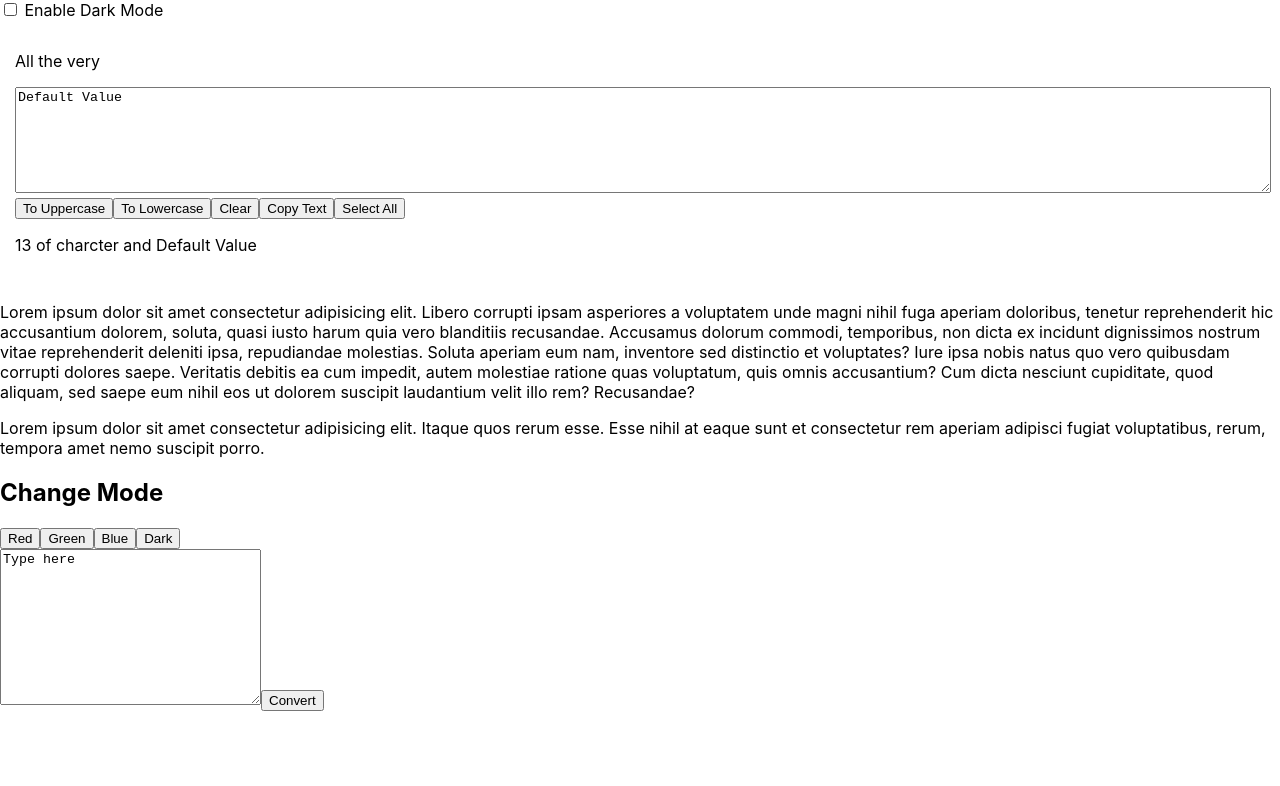
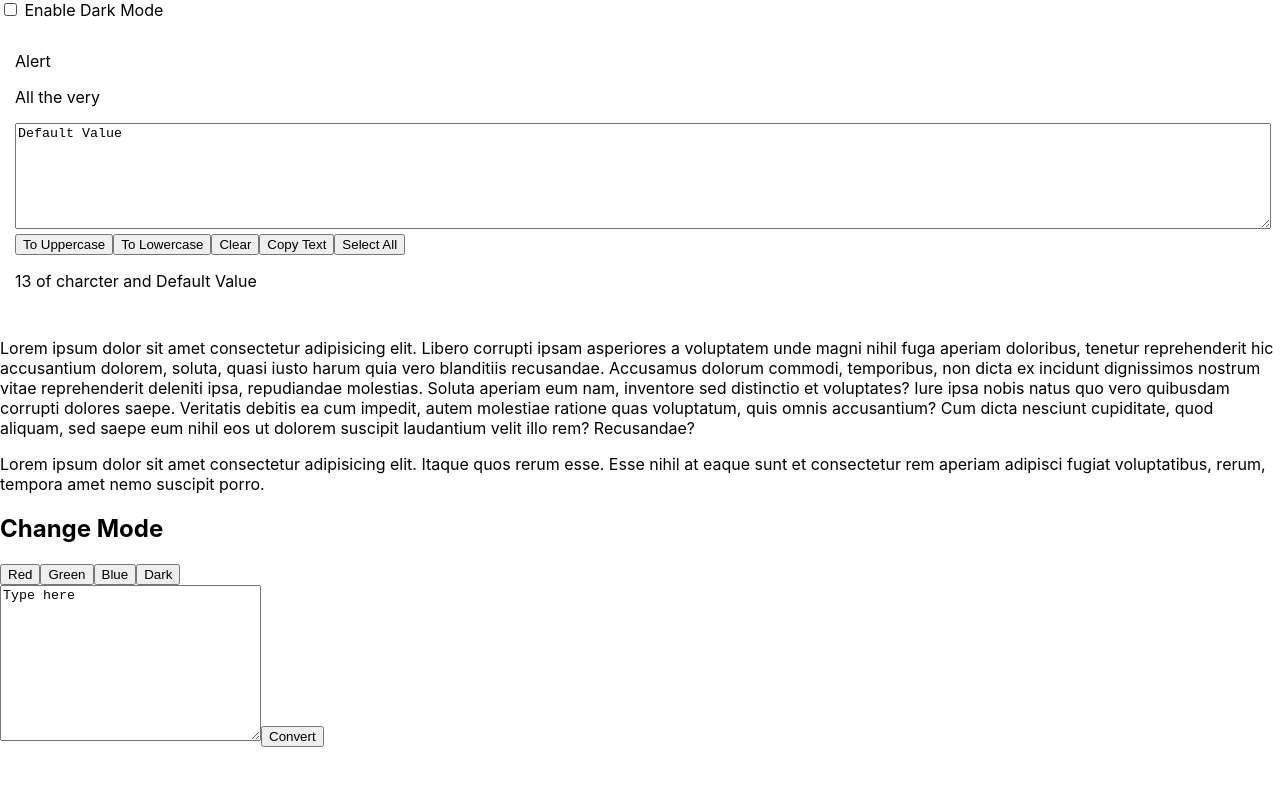
Before and after one commit to iamtanmayrudra/practice, a React (Create React App) app: page / in a window 1280 px wide. Shown: the top 786 px of the page. Built offline with nearby package versions, Linux system fonts and the light colour scheme.

Commit message:
testing alert features

```diff
--- a/src/myComponents/TextEnhance.js
+++ b/src/myComponents/TextEnhance.js
@@ -43,6 +43,7 @@ function Hooks() {
 
   return (
     <div className="hooksArea" style={{ padding: "15px" }}>
+      <p>Alert</p>
       <p> All the very</p>
       <textarea value={add} onChange={handleOnChange} id="textBox" style={{ width: "100%", height: "100px" }} />
       <br></br>
```
